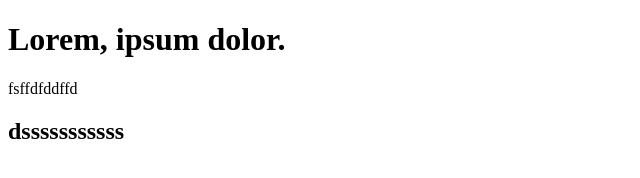
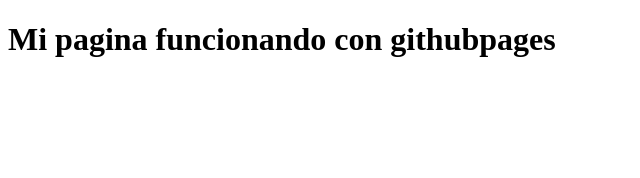
Before and after one commit to leodan17/elimiar-por-favor, a plain HTML site: page prueba.html in a window 1280 px wide. Shown: the whole page, without its empty margins (0-640 px from the left). Drawn offline with Linux system fonts and the light colour scheme.

Commit message:
modifique el index

```diff
--- a/prueba.html
+++ b/prueba.html
@@ -3,11 +3,9 @@
 <head>
     <meta charset="UTF-8">
     <meta name="viewport" content="width=device-width, initial-scale=1.0">
-    <title>Document</title>
+    <title>Git hub pages</title>
 </head>
 <body>
-    <h1>Lorem, ipsum dolor.</h1>
-    <p>fsffdfddffd</p>
-    <h2>dsssssssssss</h2>
+    <h1>Mi pagina funcionando con githubpages</h1>
 </body>
 </html>
```
